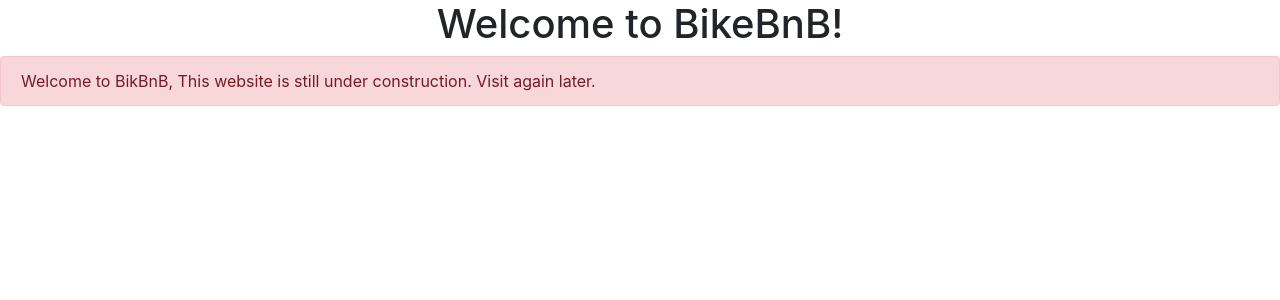
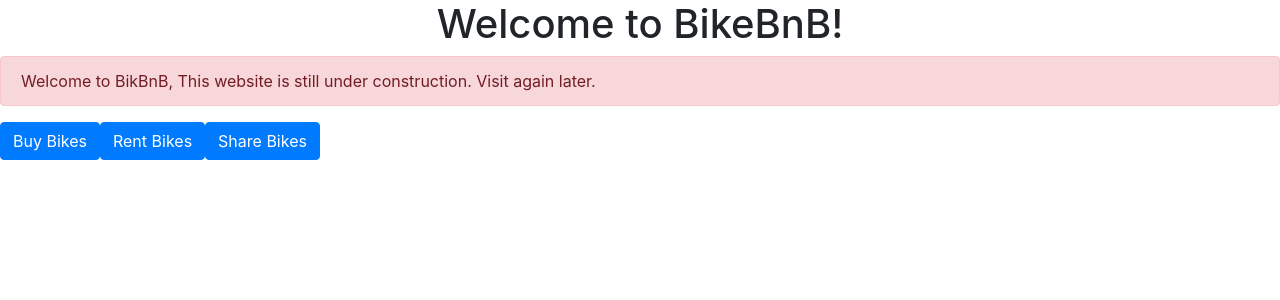
Before and after one commit to mindheist/bikebnb, an Angular app: page / in a window 1280 px wide. Shown: the top 300 px of the page. Built offline with nearby package versions, Linux system fonts and the light colour scheme.

Commit message:
added 3 buttons

```diff
--- a/src/app/app.component.html
+++ b/src/app/app.component.html
@@ -9,3 +9,9 @@
   <div class="alert alert-danger" role="alert">
       Welcome to BikBnB, This website is still under construction. Visit again later.
   </div>
+
+  <button type="button" class="btn btn-primary">Buy Bikes</button>
+
+  <button type="button" class="btn btn-primary">Rent Bikes</button>
+
+  <button type="button" class="btn btn-primary">Share Bikes</button>
```
